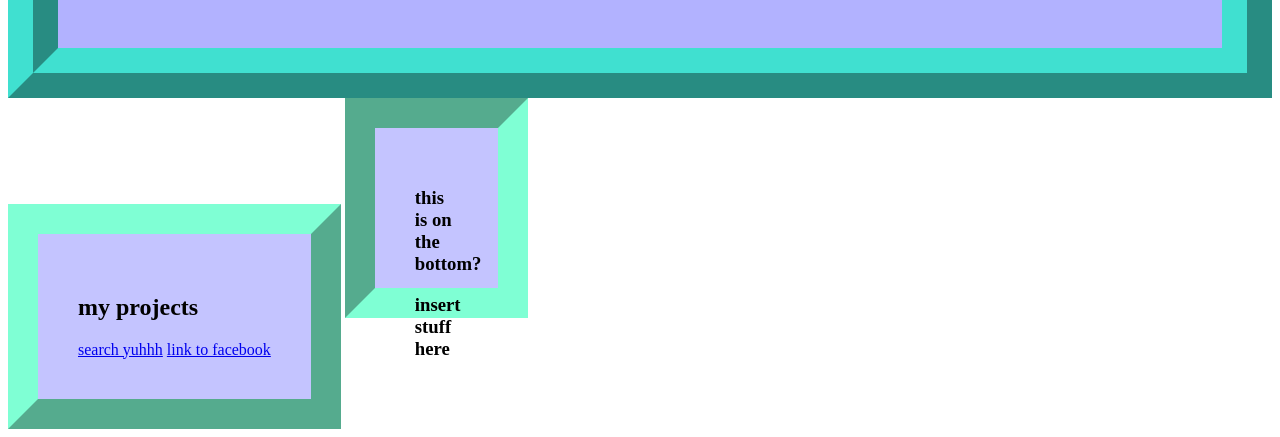
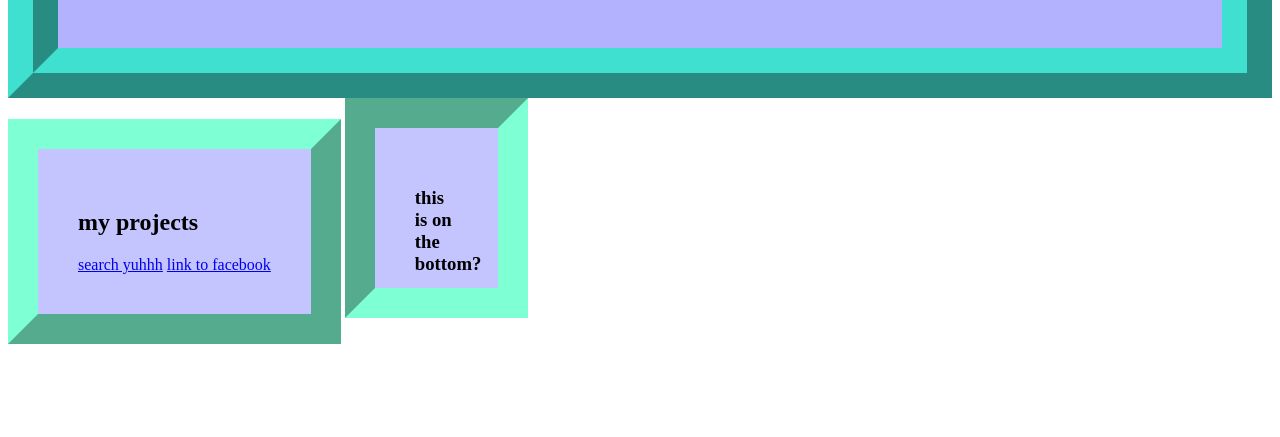
Before and after one commit to leilabrenner/leilabrenner.github.io, a plain HTML site: page index.html in a window 1280 px wide. Shown: the part 824-1261 px from the top of the page. After the commit the page ends 1176 px from the top, so only its background shows below. Drawn offline with Linux system fonts and the light colour scheme.

Commit message:
Update index.html

```diff
--- a/index.html
+++ b/index.html
@@ -23,7 +23,6 @@
 
 	<div class='bottom'>
 	<h3>this is on the bottom?</h3>
-	<h3>insert stuff here </h3>
 	</div>
 
 </body>
```
